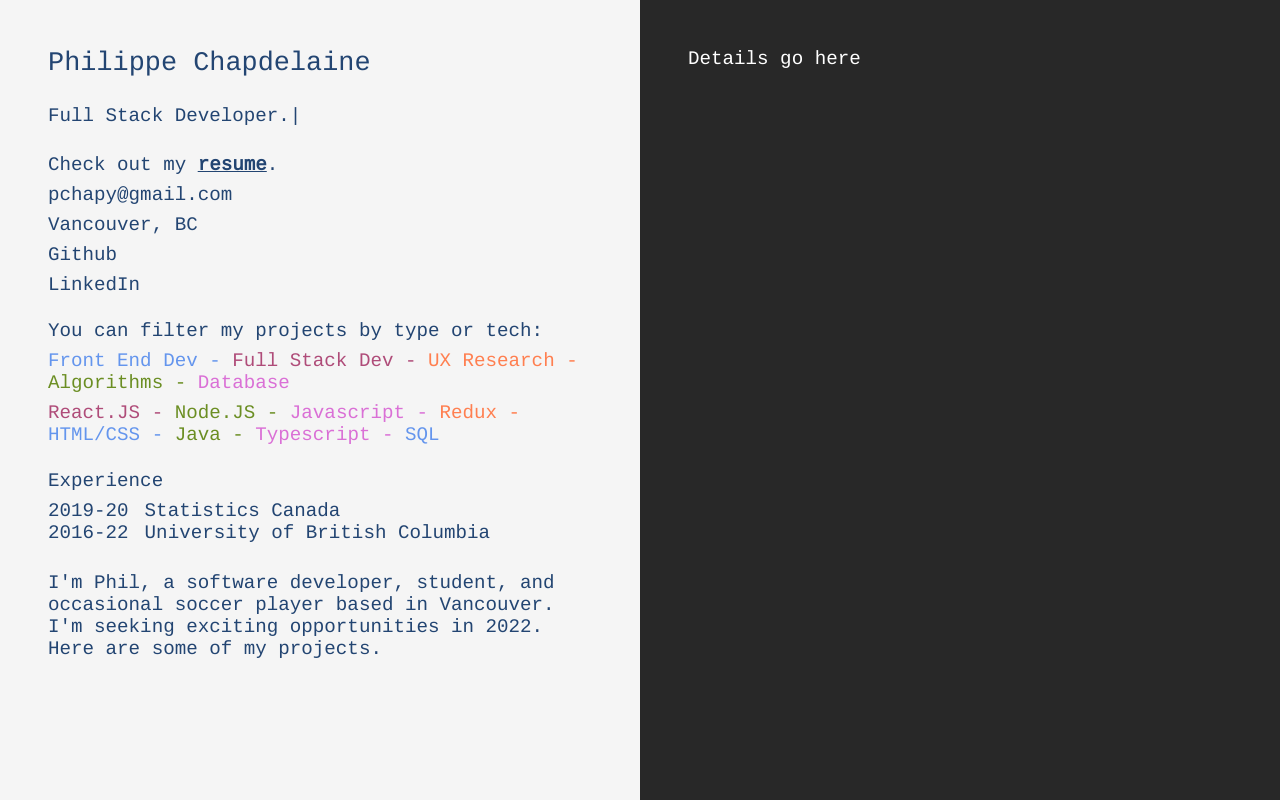
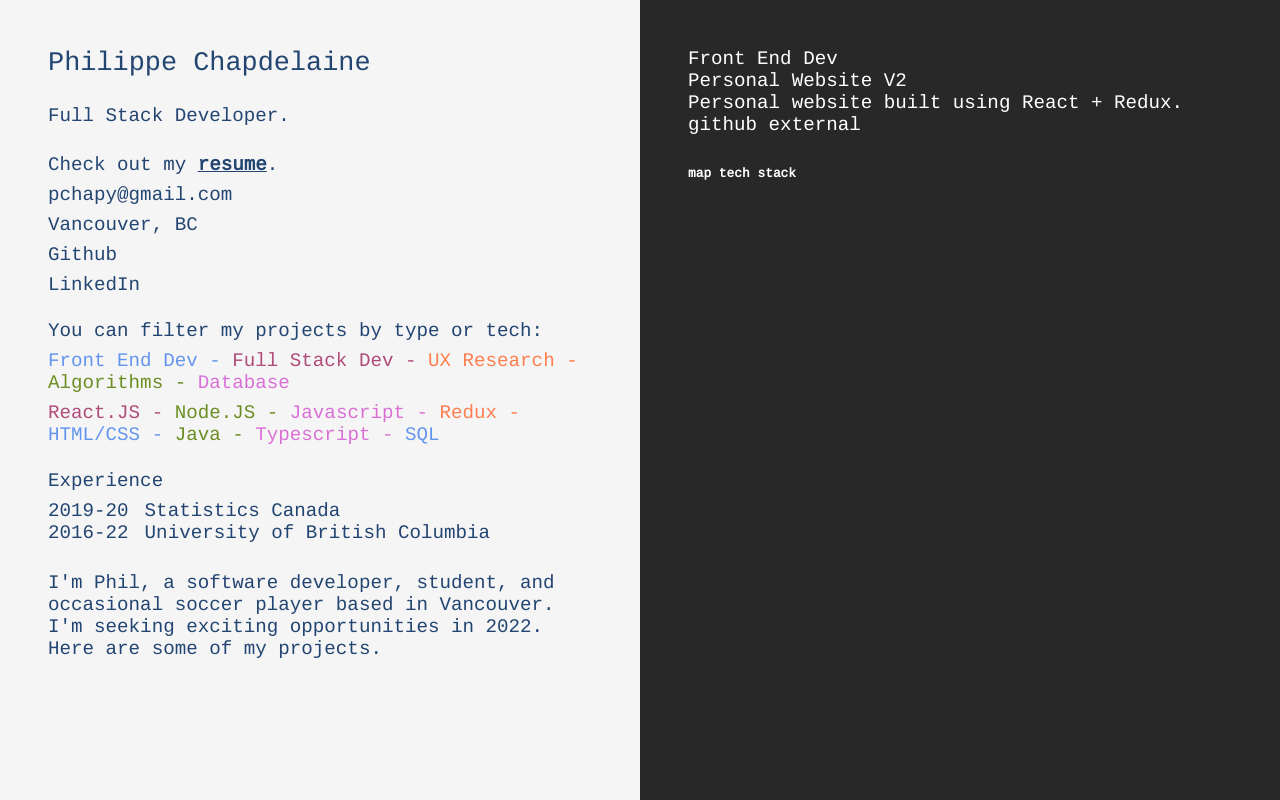
Before and after one commit to philchapdelaine/WebsiteV2, a React (Create React App) app: page / in a window 1280 px wide. Both pictures are taken after a click on the item 960 px from the left and 66 px from the top of the page. Built offline with nearby package versions, Linux system fonts and the light colour scheme.

Commit message:
beginning detailed view

```diff
--- a/src/App.js
+++ b/src/App.js
@@ -11,7 +11,7 @@ function App() {
     setLoading(true);
     setTimeout(() => {
       setLoading(false)
-    }, 1500)
+    }, 1000)
   }, [])
 
   return (
@@ -21,7 +21,7 @@ function App() {
     loading...
     </div>
     :
-    <div class="SplitScreen">
+    <div className="SplitScreen">
         <div className="LeftPanel">
           <Information />
         </div>
--- a/src/components/Information.js
+++ b/src/components/Information.js
@@ -8,8 +8,8 @@ function Information() {
 
     const dispatch = useDispatch();
 
-    function handleHover(skillUsed) {
-        dispatch({ type: "FILTER_PROJECTS", skillUsed: skillUsed });
+    function handleHover(projectType) {
+        dispatch({ type: "FILTER_PROJECTS", projectType: projectType });
     }
 
     function handleUnHover() {
--- a/src/components/Projects.js
+++ b/src/components/Projects.js
@@ -6,26 +6,44 @@ import './Projects.css'
 function Projects() {
 
   const [clicked, setClicked] = useState(false);
+  const [selected, setSelected] = useState('');
   const projects = useSelector(state => state)
 
-  function handleClick() {
+  function handleClick(projectName) {
+    setSelected(projectName);
     setClicked(!clicked);
+  }
+
+  function displayDetails(projectName) {
+    const selectedProject = projects.find(project => project.name === projectName);
+    return(
+      <div onClick={() => handleClick()}>
+        <div>{selectedProject.type}</div>
+        <div>{selectedProject.name}</div>
+        <div>{selectedProject.description}</div>
+        <div>
+          github
+          external
+        </div>
+        <div>
+          <h6>map tech stack</h6>
+        </div>
+      </div>
+    )
   }
 
   return (
       <div className='ProjectContainer'>
       {clicked ?
-      <div onClick={() => handleClick()}>Details go here</div>
+      <div>{displayDetails(selected)}</div>
       :
         <ul className='ProjectList'>
           {projects.map((project, i) => (
             <div>
-              <li id={i} className='ProjectElement' onClick={() => handleClick()}>
+              <li id={i} className='ProjectElement' onClick={() => handleClick(project.name)}>
                 <span className='ProjectYear'>{project.year}</span>
                 <span>{project.name}</span>
-                {project.tech.map((technology) =>
-                  <span className='ProjectTech'>{technology}</span>
-                  )}
+                <span className='ProjectTech'>{project.type}</span>
                 <div className='ProjectTagline'>{project.description}</div>
               </li>
             </div>
--- a/src/redux/reducers/projectsReducer.js
+++ b/src/redux/reducers/projectsReducer.js
@@ -1,105 +1,75 @@
-const initialProjects = [
+const initialState = [
     {
       name: 'Personal Website V2',
       year: 2022,
       description: 'Personal website built using React + Redux.',
-      tech:
-      [
-        'Front End Dev'
-      ]
+      type: 'Front End Dev'
     },
     {
       name: 'AE Proposal Builder',
       year: 2021,
       description: 'Web app to build proposals for new client work.',
-      tech:
-      [
-        'Front End Dev'
-      ]
+      type: 'Front End Dev'
     },
     {
       name: 'PrologPather',
       year: 2021,
       description: 'UBC pathfinding app, built in Prolog.',
-      tech:
-      [
-        'Algorithms'
-      ]
+      type: 'Algorithms'
     },
     {
       name: 'Personal Website',
       year: 2021,
       description: 'Personal website built using Gatsby.',
-      tech:
-      [
-        'Front End Dev'
-      ]
+      type: 'Front End Dev'
     },
     {
       name: 'Muscle Monsters',
       year: 2021,
       description: 'Design of a social exercise app for the pandemic.',
-      tech:
-      [
-        'UX Research'
-      ]
+      type: 'UX Research'
     },
     {
       name: 'Park Hangs',
       year: 2020,
       description: 'Web app that displays information on Vancouver parks.',
-      tech:
-      [
-        'Full Stack Dev'
-      ]
+      type: 'Full Stack Dev'
     },
     {
       name: 'Game of Probable Life',
       year: 2020,
       description: "Conway's Game of Life implementation in Haskell.",
-      tech:
-      [
-        'Algorithms'
-      ]
+      type: 'Algorithms'
     },
     {
       name: 'Rooms and Courses App',
       year: 2019,
       description: "Allows users to query UBC campus data, implemented in Typescript.",
-      tech:
-      [
-        'Full Stack Dev'
-      ]
+      type: 'Full Stack Dev'
     },
     {
       name: 'Meetup.com UI Revision',
       year: 2018,
       description: "Designed in Figma, based on findngs of a 10-person study.",
-      tech:
-      [
-        'UX Research'
-      ]
+      type: 'UX Research'
     },
     {
       name: 'Soccer Statistics Database',
       year: 2018,
       description: "Database implemented using SQL, hosted on UBC Oracle servers.",
-      tech:
-      [
-        'Database'
-      ]
+      type: 'Database'
     },
 
   ]
 
-function projectsReducer(state = initialProjects, action){
+function projectsReducer(state = initialState, action){
     switch (action.type){
        case "FILTER_PROJECTS":
             let newState = state;
-            newState = state.filter(project => project.tech.includes(action.skillUsed));
+            newState = state.filter(project => project.type === action.projectType);
            return newState;
         case "ALL_PROJECTS":
-            return initialProjects;
+            return initialState;
        default:
           return state
     }
```
Also changed, not shown: public/manifest.json.
